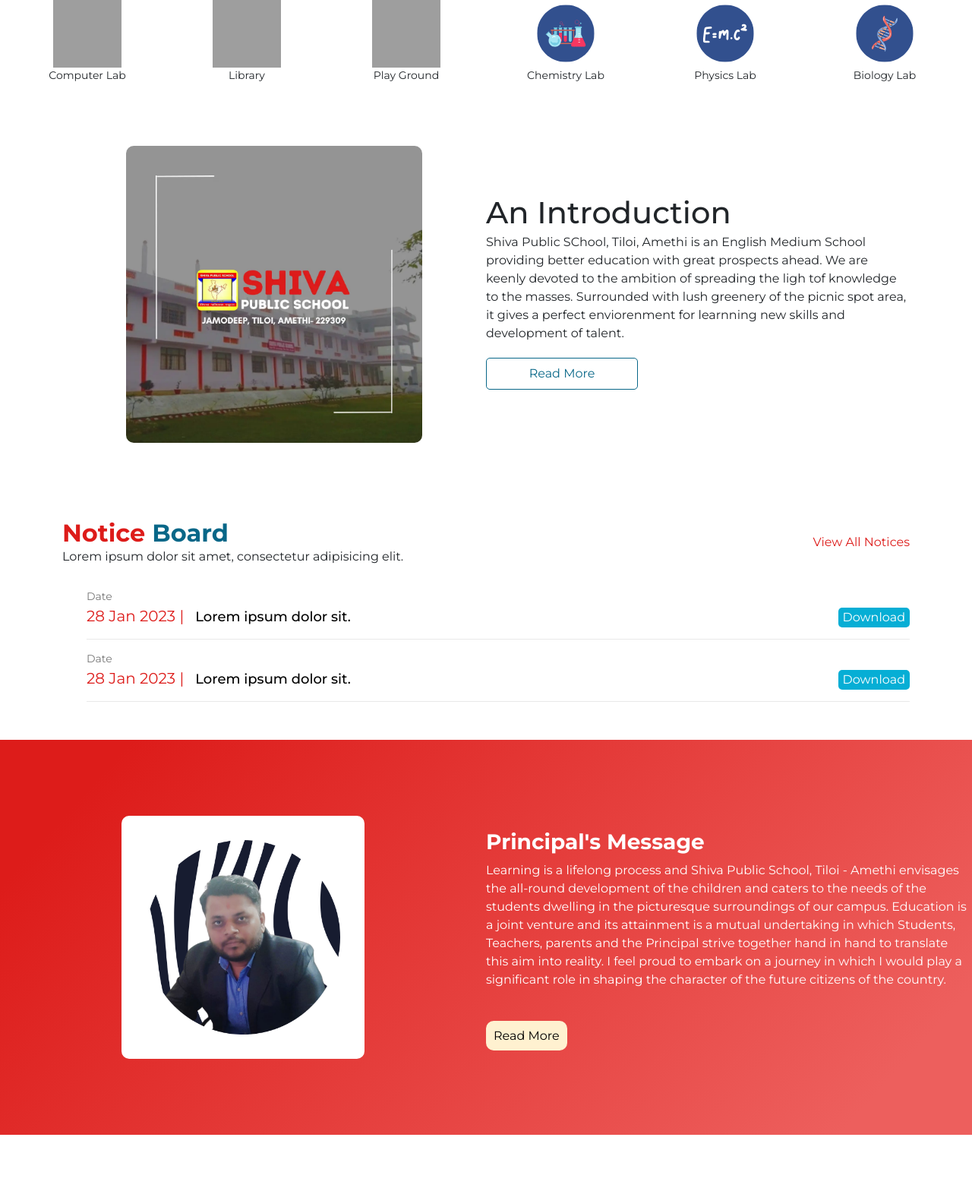
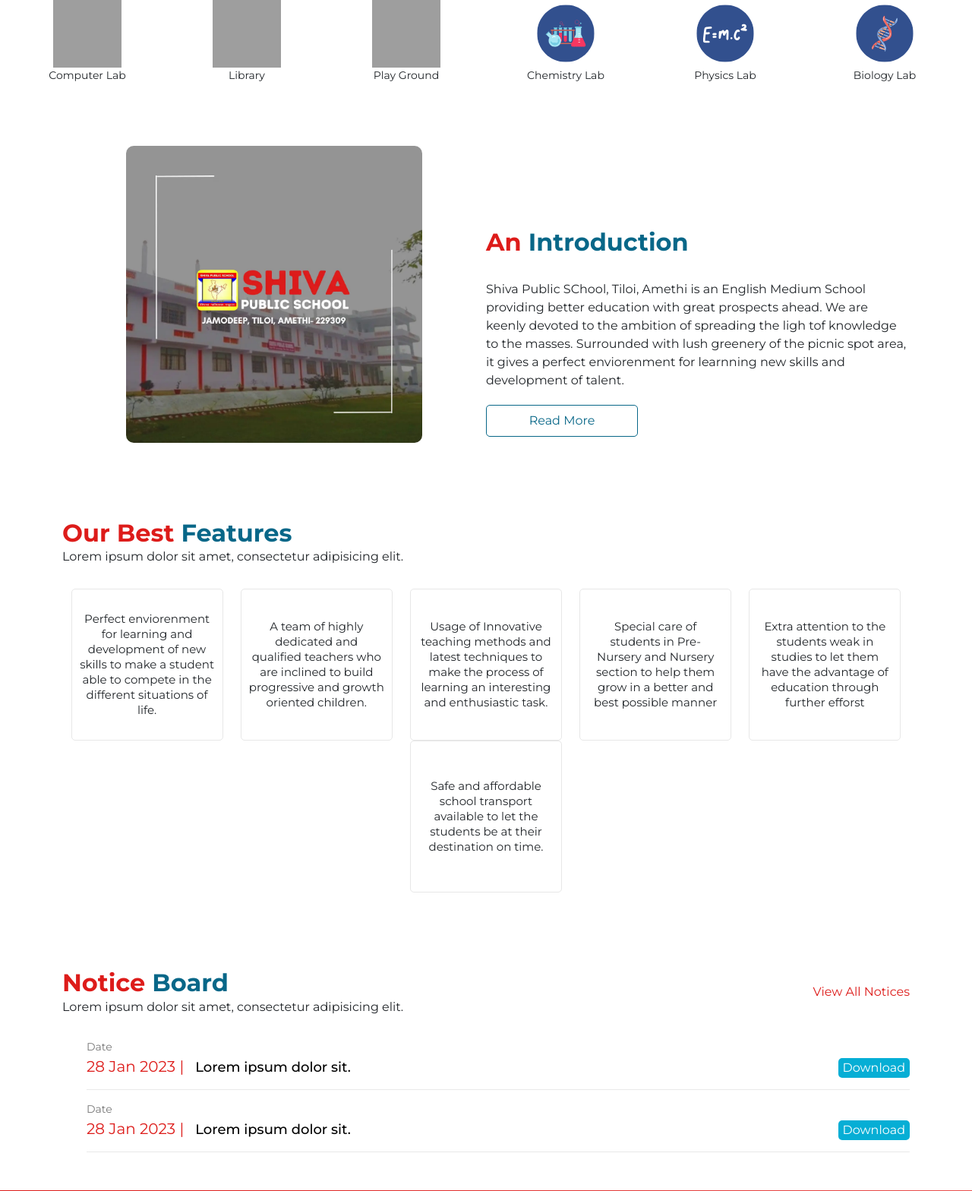
Before and after one commit to sidmrlazy/shivapublicschool, a PHP site: page / in a window 1280 px wide. Shown: the part 668-2236 px from the top of the page at 76% size. Run offline with PHP 8.4, Linux system fonts and the light colour scheme; grey boxes are pictures that could not be loaded.

Commit message:
modified:   assets/css/styles.css modified:   components/Home/section-3.php new file:   components/Home/section-8.php modified:   index.php

```diff
--- a/assets/css/styles.css
+++ b/assets/css/styles.css
@@ -306,6 +306,34 @@ input::-webkit-inner-spin-button {
   padding: 10px;
   border-radius: 10px;
   font-weight: 600;
+}
+
+/* =========== HOME SECTION 8 =========== */
+.home-section-8 {
+  display: flex !important;
+  flex-wrap: wrap;
+  justify-content: space-around;
+}
+.home-section-8-card {
+  width: 200px;
+  height: 200px;
+  border: 1px solid #e7e7e7;
+  border-radius: 5px;
+  display: flex;
+  justify-content: center;
+  align-items: center;
+  padding: 10px;
+}
+.home-section-8-card:hover {
+  background-color: #dd1c1a;
+  color: #fff;
+  transition: 0.3s all ease-in-out;
+}
+.home-section-8-card p {
+  line-height: 20px;
+  font-size: 15px;
+  text-align: center;
+  margin: 0;
 }
 
 /* =========== WHO WE ARE SECTION 2 =========== */
@@ -617,6 +645,12 @@ li {
     font-weight: 600;
   }
 
+  /* =========== HOME SECTION 8 =========== */
+  .home-section-8-card {
+    width: 100%;
+    margin-bottom: 15px;
+  }
+
   /* =========== WHO WE ARE SECTION 2 =========== */
   .who-we-are-section-2 {
     flex-direction: column;
--- a/components/Home/section-3.php
+++ b/components/Home/section-3.php
@@ -3,7 +3,13 @@
         <img src="assets/images/webp/school.webp" alt="">
     </div>
     <div class="col-md-6 section-3-txt">
-        <h1>An Introduction</h1>
+        <div class="common-header">
+            <div class="common-header-data">
+                <h2><span>An</span> Introduction</h2>
+
+            </div>
+            <!-- <a href="#" class="common-header-btn">View All Notices</a> -->
+        </div>
         <p>Shiva Public SChool, Tiloi, Amethi is an English Medium School providing better education with great
             prospects ahead. We are keenly devoted to the ambition of spreading the ligh tof knowledge to the masses.
             Surrounded with lush greenery of the picnic spot area, it gives a perfect enviorenment for learnning new
--- /dev/null
+++ b/components/Home/section-8.php
@@ -0,0 +1,40 @@
+<div class="container mt-5 mb-5 ">
+    <div class="common-header">
+        <div class="common-header-data">
+            <h2><span>Our Best</span> Features</h2>
+            <p>Lorem ipsum dolor sit amet, consectetur adipisicing elit.</p>
+        </div>
+        <!-- <a href="#" class="common-header-btn">View All Notices</a> -->
+    </div>
+    <div class="home-section-8">
+        <div class="home-section-8-card">
+            <p>Perfect enviorenment for learning and development of new skills to make a student able to compete in the
+                different situations of life.</p>
+        </div>
+
+        <div class="home-section-8-card">
+            <p>A team of highly dedicated and qualified teachers who are inclined to build progressive and growth
+                oriented
+                children.</p>
+        </div>
+
+        <div class="home-section-8-card">
+            <p>Usage of Innovative teaching methods and latest techniques to make the process of learning an interesting
+                and
+                enthusiastic task.</p>
+        </div>
+        <div class="home-section-8-card">
+            <p>Special care of students in Pre-Nursery and Nursery section to help them grow in a better and best
+                possible
+                manner</p>
+        </div>
+        <div class="home-section-8-card">
+            <p>Extra attention to the students weak in studies to let them have the advantage of education through
+                further
+                efforst</p>
+        </div>
+        <div class="home-section-8-card">
+            <p>Safe and affordable school transport available to let the students be at their destination on time.</p>
+        </div>
+    </div>
+</div>
--- a/index.php
+++ b/index.php
@@ -19,7 +19,10 @@ include('components/header.php')
 ?>
 <?php include('components/Home/section-2.php')
 ?>
+
 <?php include('components/Home/section-3.php')
+?>
+<?php include('components/Home/section-8.php')
 ?>
 <?php include('components/Home/section-4.php')
 ?>
```
